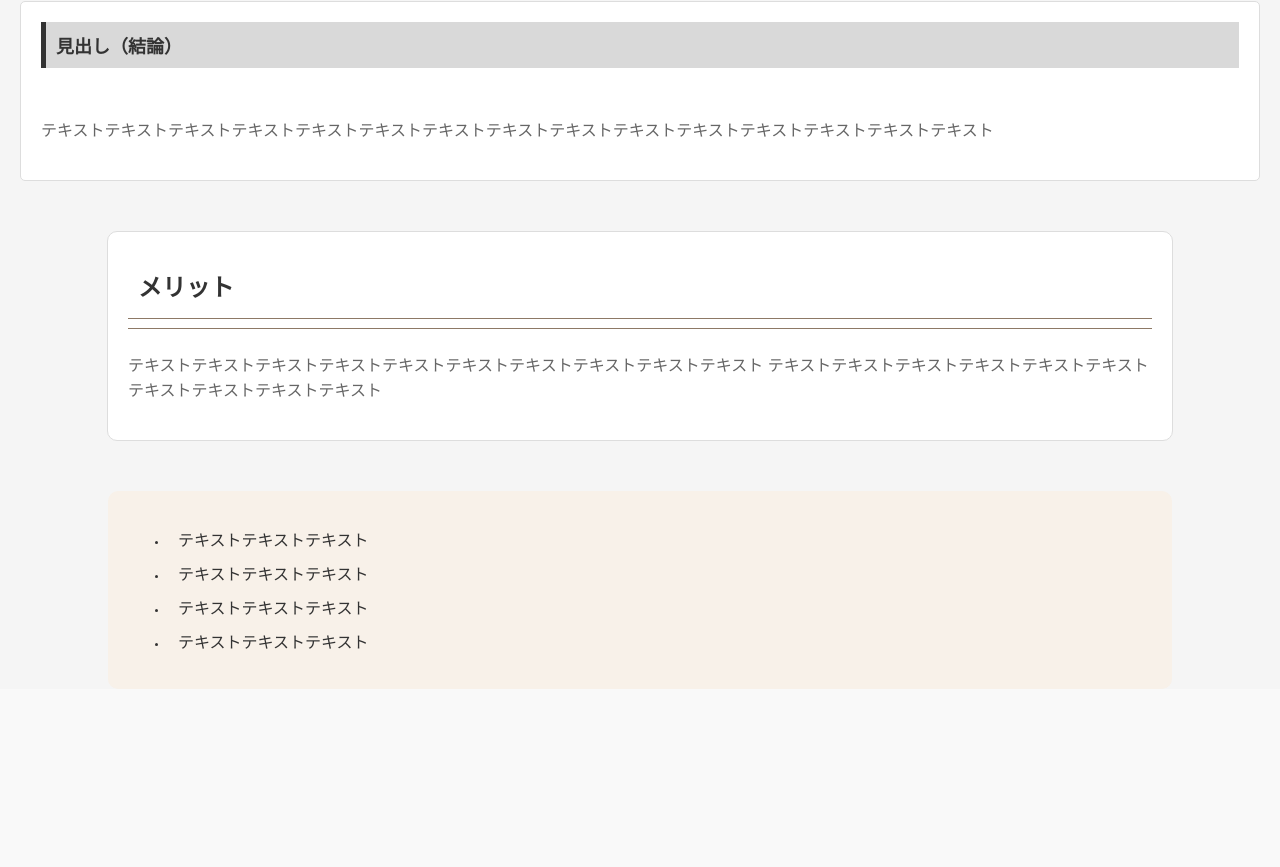
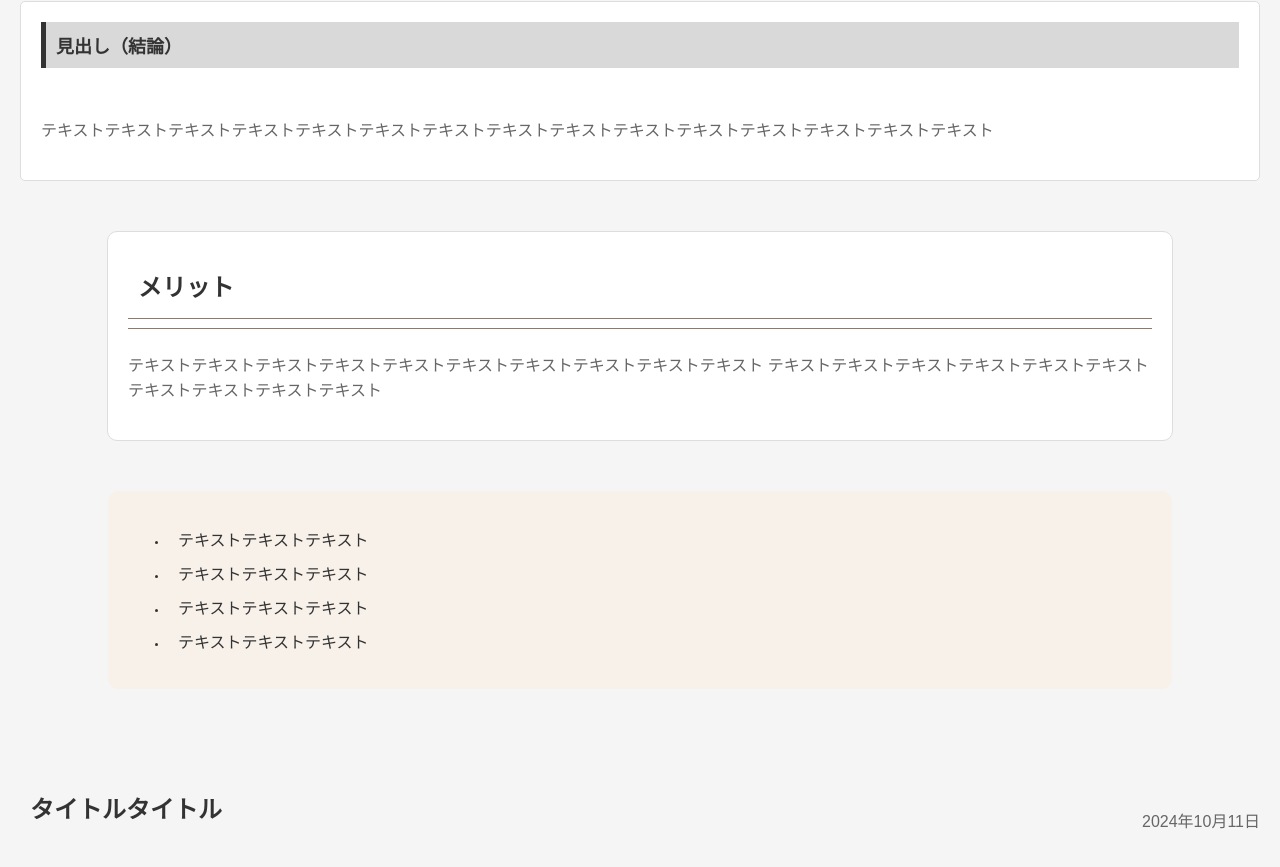
Before and after one commit to mamenz752/gadgelog, a React (Create React App) app: page / in a window 1280 px wide. Shown: the part 1163-2030 px from the top of the page. Before the commit the page ends 1902 px from the top, so only its background shows below. Built offline with nearby package versions, Linux system fonts and the light colour scheme.

Commit message:
タイトル　日付の実装

```diff
--- a/src/App.js
+++ b/src/App.js
@@ -6,6 +6,7 @@ import Ikon from './components/hatake/ikon';
 import Midasi1 from './components/hatake/midasi1';
 import Midasi2 from './components/hatake/midasi2';
 import Midasi3 from './components/hatake/midasi3';
+import Hiduke from './components/hatake/hiduke';
 
 function App() {
   return (
@@ -17,6 +18,7 @@ function App() {
       <Midasi1 />
       <Midasi2 />
       <Midasi3 />
+      <Hiduke />
     </div>
   );
 }
--- /dev/null
+++ b/src/components/hatake/hiduke.js
@@ -0,0 +1,11 @@
+import styles from "../../styles/hatake/hiduke.module.css";
+
+function Hiduke(){
+    return(
+        <div className={styles.container}>
+        <h1 className={styles.title}>タイトルタイトル</h1>
+        <p className={styles.date}>2024年10月11日</p>
+    </div>
+    )
+}
+export default Hiduke;
--- /dev/null
+++ b/src/styles/hatake/hiduke.module.css
@@ -0,0 +1,16 @@
+.container {
+    font-family: Arial, sans-serif;
+    display: flex;
+    justify-content: space-between;
+    align-items: center;
+    padding: 20px;
+}
+
+.title {
+    font-size: 24px;
+    font-weight: bold;
+}
+
+.date {
+    font-size: 16px;
+}
```
